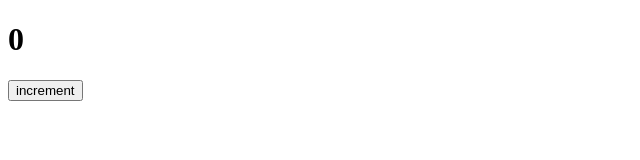
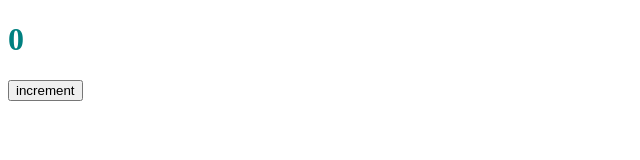
Before and after one commit to rpoltorak/stock-tracker, a React app: page / in a window 1280 px wide. Shown: the top 160 px of the page, without its empty margins (0-640 px from the left). Built offline with nearby package versions, Linux system fonts and the light colour scheme.

Commit message:
Add css modules support

```diff
--- a/package.json
+++ b/package.json
@@ -27,13 +27,18 @@
     "@testing-library/react": "^9.1.4",
     "babel-eslint": "^10.0.3",
     "babel-loader": "^8.0.6",
+    "css-loader": "^3.2.0",
     "eslint": "^6.4.0",
     "eslint-config-prettier": "^6.3.0",
     "eslint-plugin-react": "^7.14.3",
     "eslint-plugin-react-hooks": "^2.0.1",
     "html-webpack-plugin": "^3.2.0",
     "jest": "^24.9.0",
+    "node-sass": "^4.12.0",
     "prettier": "^1.18.2",
+    "sass-loader": "^8.0.0",
+    "scss-loader": "0.0.1",
+    "style-loader": "^1.0.0",
     "webpack": "^4.41.0",
     "webpack-cli": "^3.3.9",
     "webpack-dev-server": "^3.8.1",
--- a/src/components/App/App.jsx
+++ b/src/components/App/App.jsx
@@ -1,11 +1,14 @@
 import React, { useState } from "react";
+import styles from "./App.scss";
 
 export function App() {
   const [counter, updateCounter] = useState(0);
 
   return (
     <div>
-      <h1 data-testid="title">{counter}</h1>
+      <h1 data-testid="title" className={styles.title}>
+        {counter}
+      </h1>
       <button
         data-testid="button"
         onClick={() => updateCounter(counter + 1)}
--- /dev/null
+++ b/src/components/App/App.scss
@@ -0,0 +1,3 @@
+:local(.title) {
+  color: teal;
+}
--- a/webpack/webpack.config.js
+++ b/webpack/webpack.config.js
@@ -1,5 +1,5 @@
-var HTMLWebpackPlugin = require('html-webpack-plugin');
-const path = require('path');
+var HTMLWebpackPlugin = require("html-webpack-plugin");
+const path = require("path");
 
 module.exports = {
   mode: "development",
@@ -7,32 +7,49 @@ module.exports = {
   devtool: "source-map",
 
   entry: {
-    app: [path.resolve("src/index.jsx")]
+    app: [path.resolve("src/index.jsx")],
   },
 
   output: {
     path: path.resolve("build"),
     filename: "[name].[hash].js",
-    chunkFilename: "[name].[chunkhash].js"
+    chunkFilename: "[name].[chunkhash].js",
   },
 
   resolve: {
-    extensions: [".js", ".jsx"]
+    extensions: [".js", ".jsx"],
   },
 
   plugins: [
     new HTMLWebpackPlugin({
-      template: path.resolve("src/index.html")
-    })
+      template: path.resolve("src/index.html"),
+    }),
   ],
 
   module: {
     rules: [
       {
-        test: /\.(js|jsx)?$/,
+        test: /\.(js|jsx)$/,
         exclude: /node_modules/,
-        loader: "babel-loader"
-      }
-    ]
-  }
+        loader: "babel-loader",
+      },
+      {
+        test: /\.(css|scss)$/,
+        use: [
+          {
+            loader: "style-loader",
+          },
+          {
+            loader: "css-loader",
+            options: {
+              modules: true,
+            },
+          },
+          {
+            loader: "sass-loader",
+          },
+        ],
+      },
+    ],
+  },
 };
```
Also changed, not shown: 1 other file (tests, documents, lock files or other folders).
